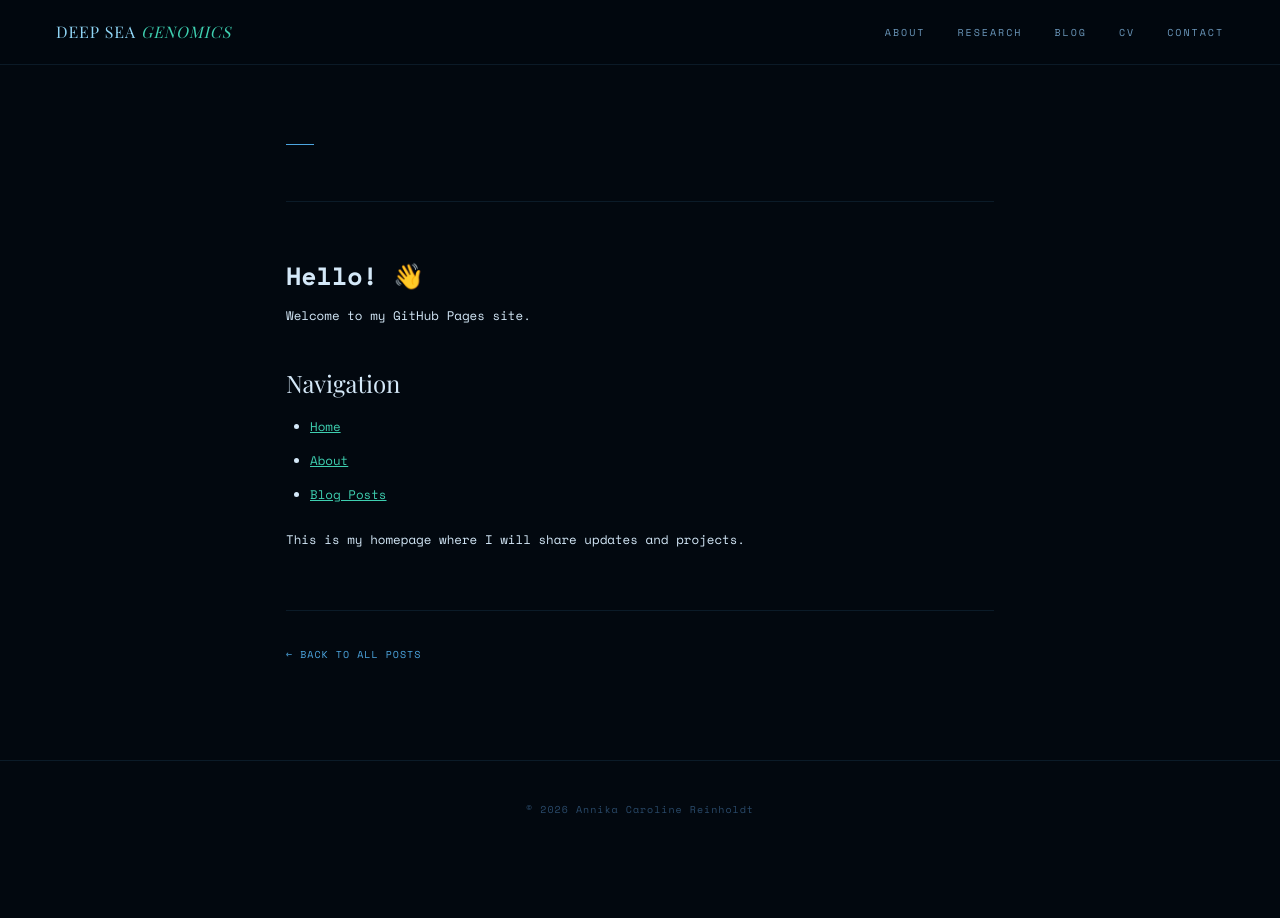
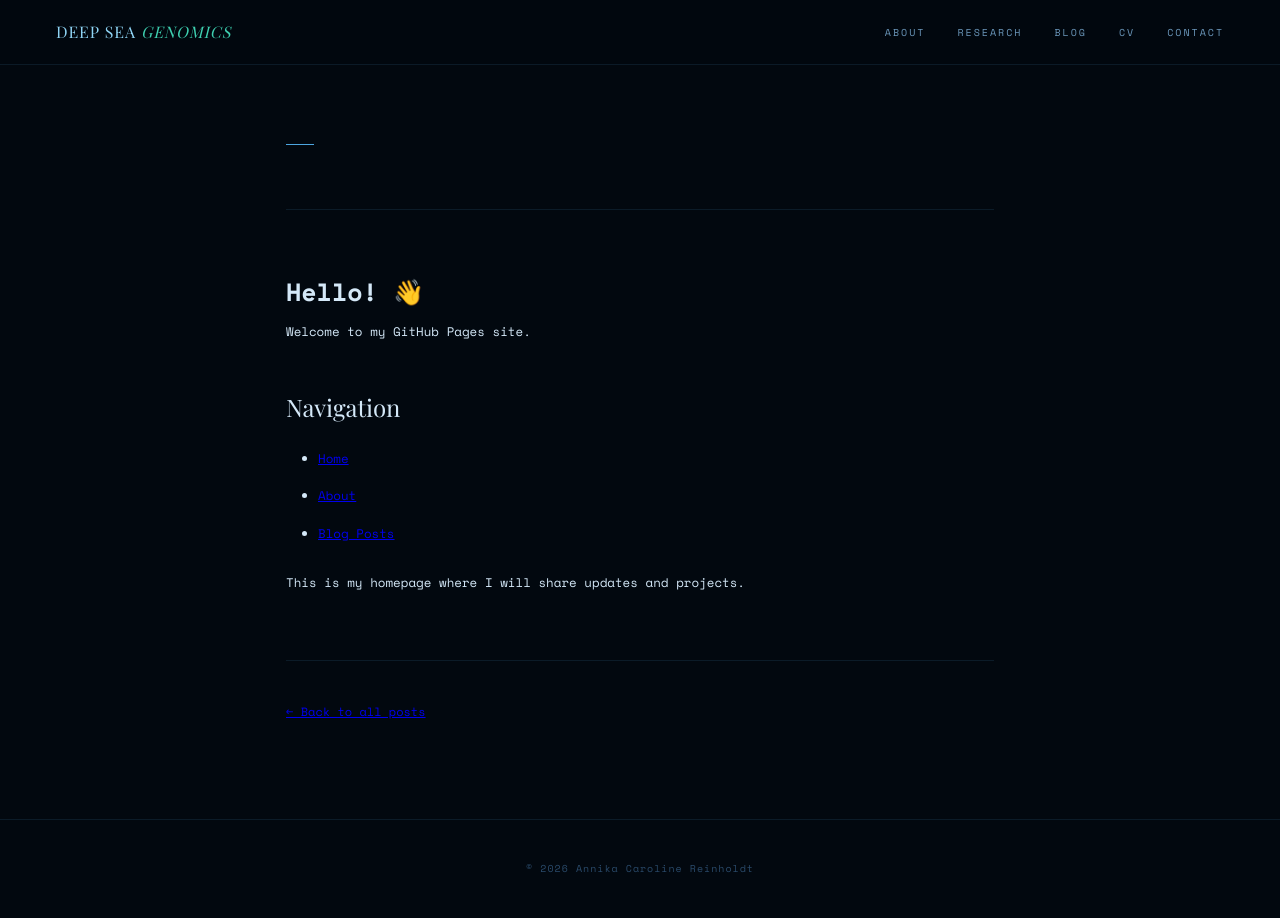
Before and after one commit to Areinholdt/Areinholdt.github.io, a Jekyll site: the page built from post.html, in a window 1280 px wide. Built offline with Jekyll 4.4.1, drawn with Linux system fonts in a browser that asks for light colours; some web fonts are replaced.

Commit message:
Update post.html

```diff
--- a/post.html
+++ b/post.html
@@ -5,13 +5,13 @@
   .post-wrap {
   max-width: 820px;
   margin: 0 auto;
-    padding: 9rem 3.5rem 6rem;
+  padding: 9rem 3.5rem 6rem;  /* Keep this—it adds top space */
   position: relative;
   z-index: 1;
 }
 
 .post-header {
-    margin-bottom: 3rem;
+  margin-bottom: 3.5rem;
 }
 
 .post-meta {
@@ -39,8 +39,8 @@
   font-weight: 300;
   line-height: 1.1;
   color: var(--ink);
-    margin-bottom: 2.5rem;
-    padding-bottom: 2rem;
+  margin-bottom: 3rem;  /* Increased from 2.5rem */
+  padding-bottom: 2.5rem;  /* Increased from 2rem */
   border-bottom: 1px solid var(--border);
 }
 
@@ -48,6 +48,7 @@
   color: var(--ink-muted);
   font-size: 12.5px;
   line-height: 2.1;
+  margin-bottom: 3rem;
 }
 
 .post-body h2 {
@@ -55,7 +56,7 @@
   font-size: 1.5rem;
   font-weight: 400;
   color: var(--ink);
-    margin: 2.5rem 0 1rem;
+  margin: 3rem 0 1.5rem;  /* Increased from 2.5rem */
   line-height: 1.2;
 }
 
@@ -63,80 +64,48 @@
   font-family: var(--serif);
   font-size: 1.1rem;
   color: var(--accent-bright);
-    margin: 1.8rem 0 0.8rem;
+  margin: 2rem 0 1rem;  /* Increased from 1.8rem */
   font-style: italic;
   font-weight: 400;
 }
 
 .post-body p {
-    margin-bottom: 1.2rem;
-  }
-
-  .post-body strong {
-    color: var(--ink);
-    font-weight: 600;
-  }
-
-  .post-body em {
-    color: var(--accent-bright);
-    font-style: italic;
-  }
-
-  .post-body img {
-    width: 100%;
-    border: 1px solid var(--border);
-    margin: 2rem 0;
-    display: block;
-  }
-
-  .post-body a {
-    color: var(--teal);
-    text-decoration: underline;
-  }
-
-  .post-body a:hover {
-    opacity: 0.8;
+  margin-bottom: 1.5rem;  /* Increased from 1.2rem */
 }
 
 .post-body ul,
 .post-body ol {
-    margin-bottom: 1.2rem;
-    margin-left: 1.5rem;
+  margin-bottom: 1.5rem;  /* Increased */
+  margin-left: 2rem;  /* Increased from 1.5rem */
+  line-height: 2;
 }
 
 .post-body li {
-    margin-bottom: 0.5rem;
+  margin-bottom: 0.8rem;  /* Increased from 0.5rem */
 }
 
 .post-back {
-    margin-top: 3.5rem;
-    padding-top: 2rem;
+  margin-top: 4rem;  /* Increased from 3.5rem */
+  padding-top: 2.5rem;  /* Increased from 2rem */
   border-top: 1px solid var(--border);
-  }
-
-  .post-back a {
-    font-size: 10px;
-    letter-spacing: 0.1em;
-    text-transform: uppercase;
-    color: var(--accent);
-    text-decoration: none;
-  }
-
-  .post-back a:hover {
-    color: var(--accent-bright);
 }
 
 @media (max-width: 768px) {
   .post-wrap {
-      padding: 8rem 1.5rem 4rem;
+    padding: 8rem 2rem 4rem;  /* Better mobile padding */
   }
 
   .post-title {
     font-size: clamp(1.5rem, 4vw, 2.2rem);
+    margin-bottom: 2rem;
   }
 
   .post-body {
     font-size: 12px;
+  }
+
+  .post-body h2 {
+    margin: 2rem 0 1rem;
   }
 }
 </style>
```
Lines whose indentation alone changed are shown as unchanged.
